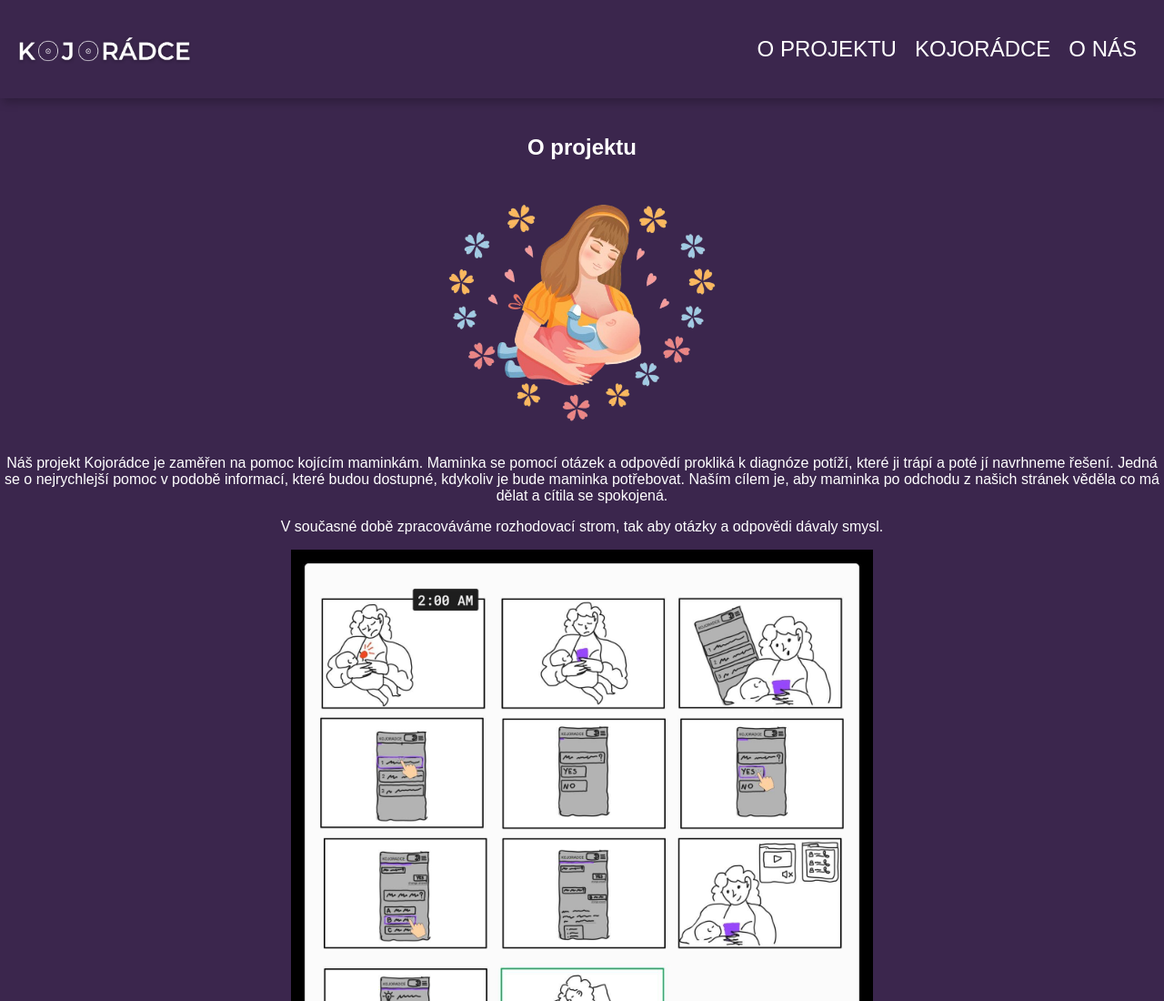
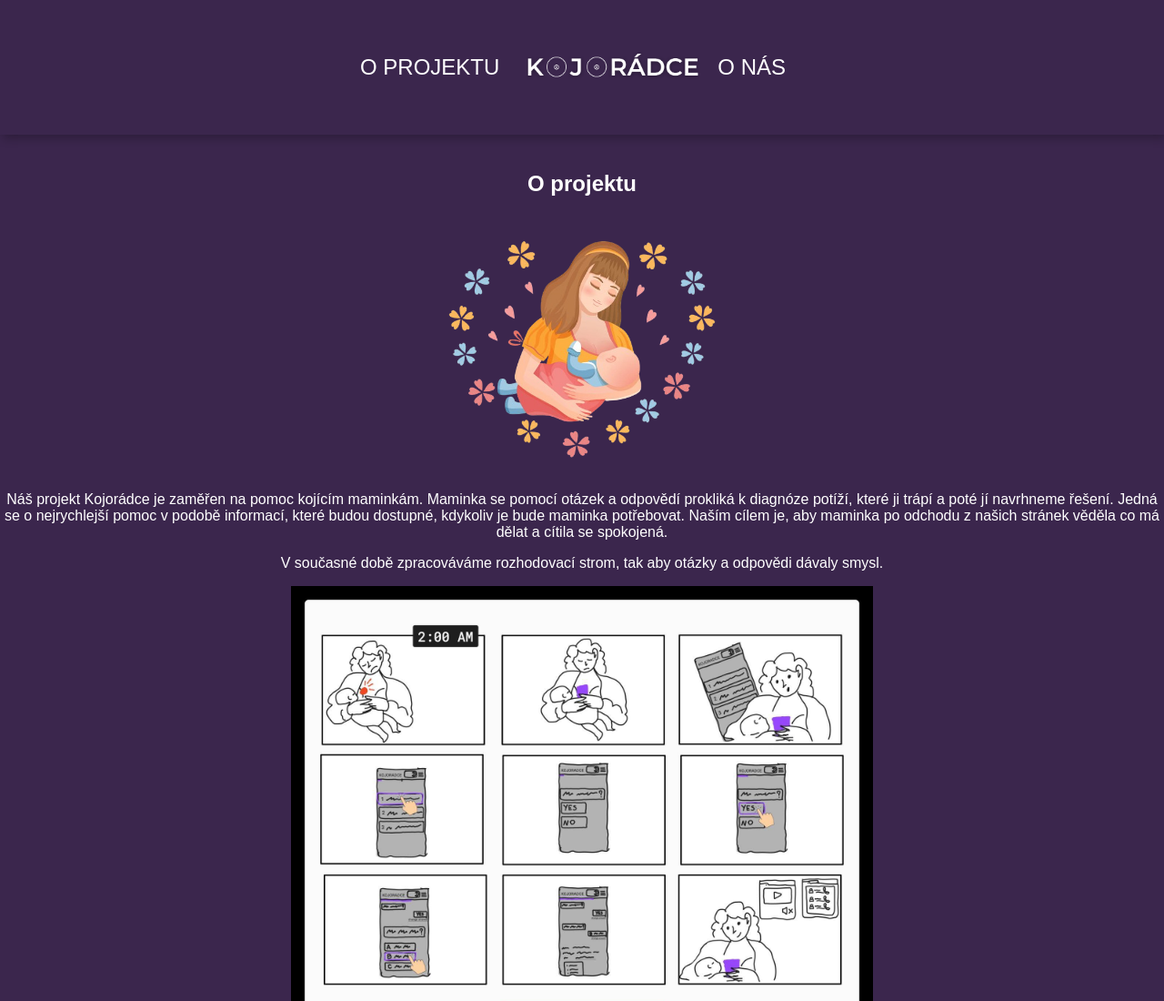
Before and after one commit to badela007/o-projektu, a plain HTML site: page o_projektu.html in a window 1280 px wide. Shown: the top 1100 px of the page at 91% size. Drawn offline with Linux system fonts and the light colour scheme.

Commit message:
header update

```diff
--- a/o_projektu.html
+++ b/o_projektu.html
@@ -10,17 +10,15 @@
   </head>
   <body>
     <div class="container">
-      <header>
-        <a href="index.html">
-          <img class="logo" src="/images/kojo.png" alt="Logo Kojorádce" />
-        </a>
-        <nav class="navigation_links">
-          <ul>
-            <li><a href="o_projektu.html">O projektu</a></li>
-            <li><a href="index.html">Kojorádce</a></li>
-            <li><a href="o_nas.html">O nás</a></li>
-          </ul>
-        </nav>
+      <header class="navigation">
+        <ul>
+          <li><a href="o_projektu.html">O projektu</a></li>
+          <li><a href="index.html">
+            <img class="logo" src="/images/kojo.png" alt="Logo Kojorádce">
+          </a>
+        </li>
+          <li><a href="o_nas.html">O nás</a></li>
+        </ul>
       </header>
       <!-- tady info o nas -->
       <h2>O projektu</h2>
--- a/style.css
+++ b/style.css
@@ -33,17 +33,22 @@ h4 {
   height: auto;
   padding-left: 10px;
   padding-top: 0;
+  margin-top: 5px;
 }
+
+
 
 header {
   display: flex;
-  align-items: center;
+
   justify-content: space-between;
   padding: 10px;
   margin-bottom: 40px;
   background-color: #3b264d;
   box-shadow: 3px 4px 10px #00000040;
+
 }
+
 
 ul {
   list-style-type: none;
@@ -52,13 +57,14 @@ ul {
   max-width: 600px;
   display: flex;
   align-items: center;
+
 }
 
 li {
   margin-bottom: 10px;
   margin-right: 20px;
   display: flex;
-  align-items: center;
+
 }
 
 a {
```
Also changed, not shown: index.html (+6 -6 lines), o_nas.html (+10 -12 lines).
